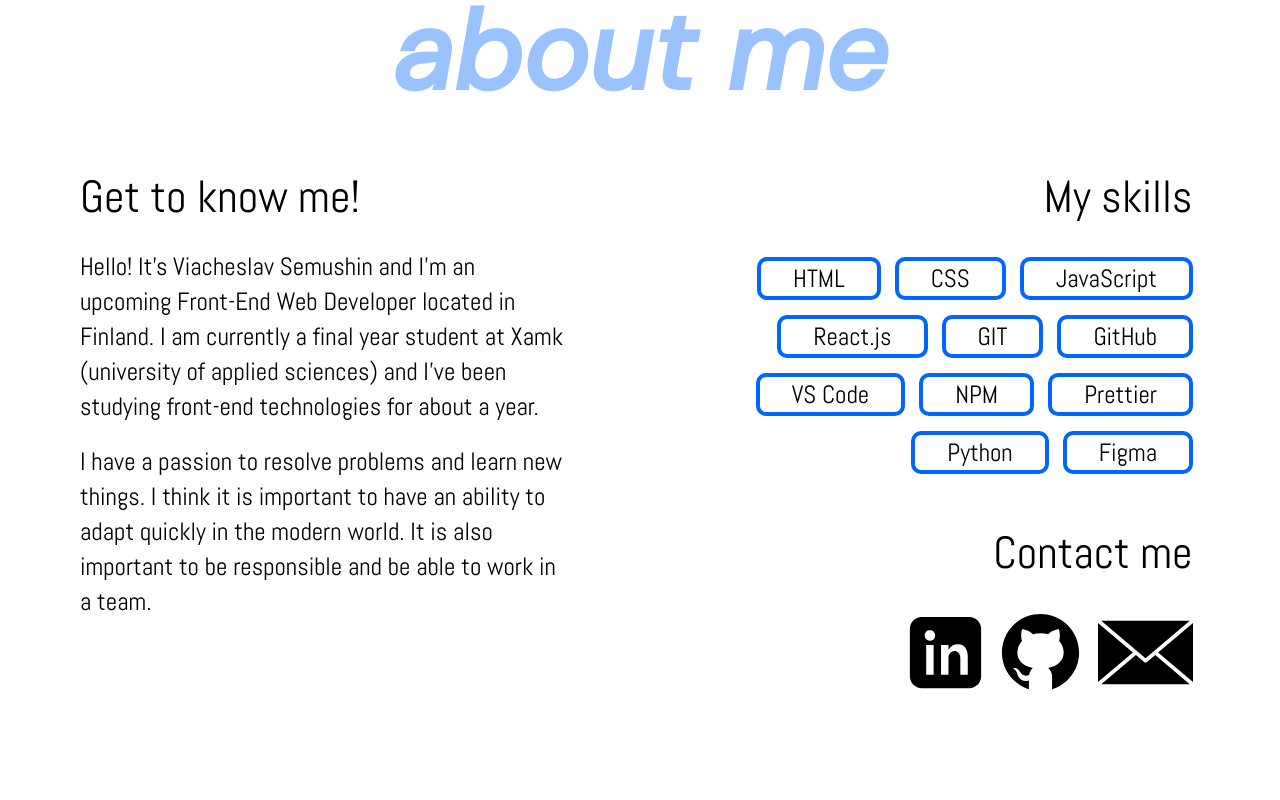
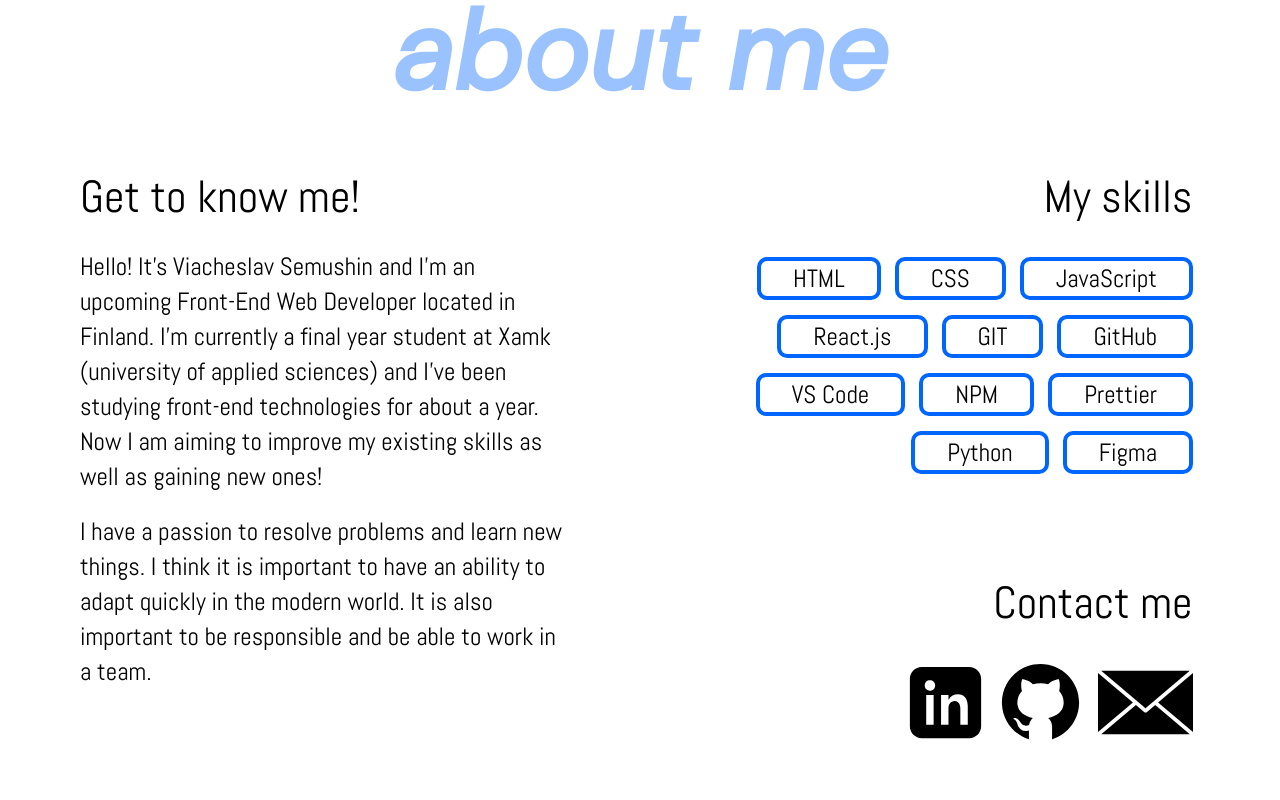
Before and after one commit to sla686/sla686.github.io, a React (Create React App) app: page / in a window 1280 px wide. Shown: the part 820-1620 px from the top of the page. Built offline with nearby package versions, Linux system fonts and the light colour scheme.

Commit message:
improved design

```diff
--- a/src/Components/AboutMe.js
+++ b/src/Components/AboutMe.js
@@ -55,9 +55,10 @@ const AboutMe = () => {
           <h5 className="about__header">Get to know me!</h5>
           <p>
             Hello! It's Viacheslav Semushin and I'm an upcoming Front-End Web
-            Developer located in Finland. I am currently a final year student at
+            Developer located in Finland. I'm currently a final year student at
             Xamk (university of applied sciences) and I've been studying
-            front-end technologies for about a year.
+            front-end technologies for about a year. Now I am aiming to improve
+            my existing skills as well as gaining new ones!
           </p>
           <p>
             I have a passion to resolve problems and learn new things. I think
--- a/src/index.css
+++ b/src/index.css
@@ -197,7 +197,7 @@ header {
   grid-template-columns: 1fr 1fr;
   -ms-grid-rows: 1fr 0 1fr;
   grid-template-rows: 1fr 1fr;
-  gap: 0 34px;
+  gap: 50px 34px;
   /* // margin: 0 325px; */
 }
 
```
Also changed, not shown: src/Assets/Images/DockerTravis.png, src/Assets/Images/DriverAssistant.png.
